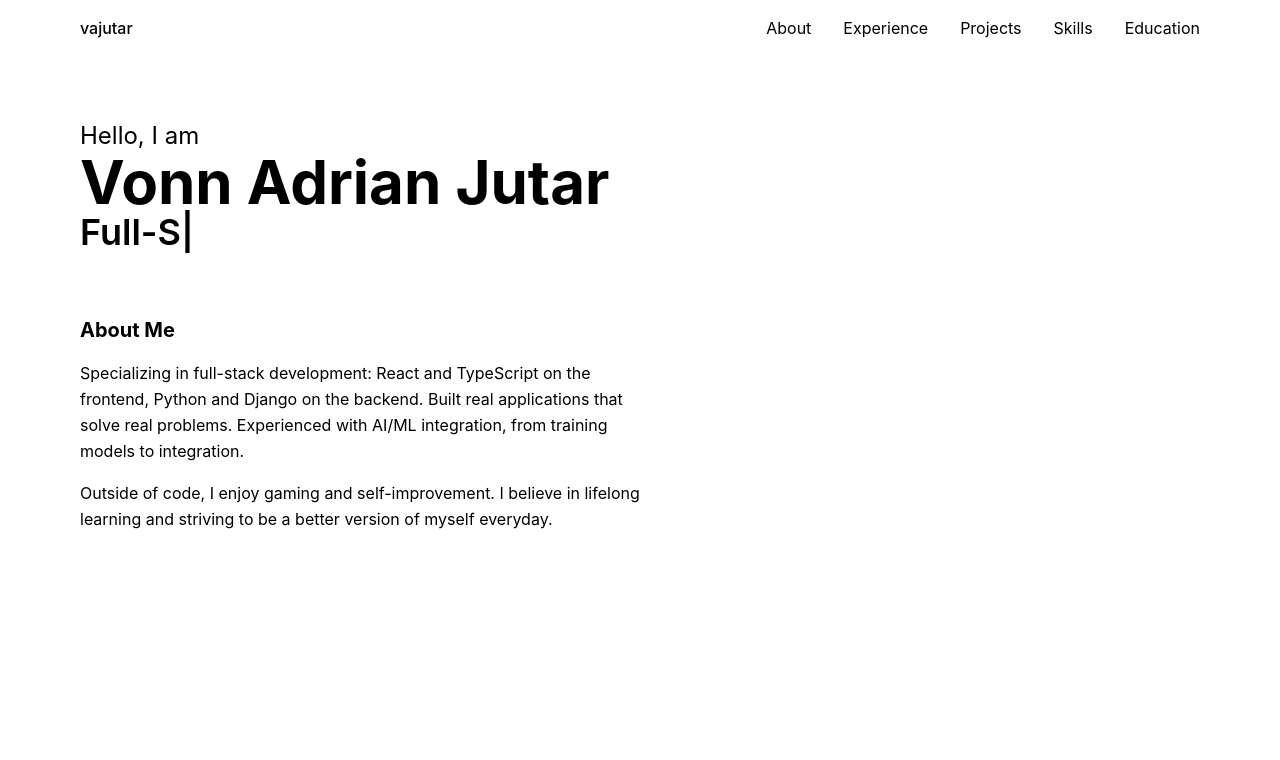
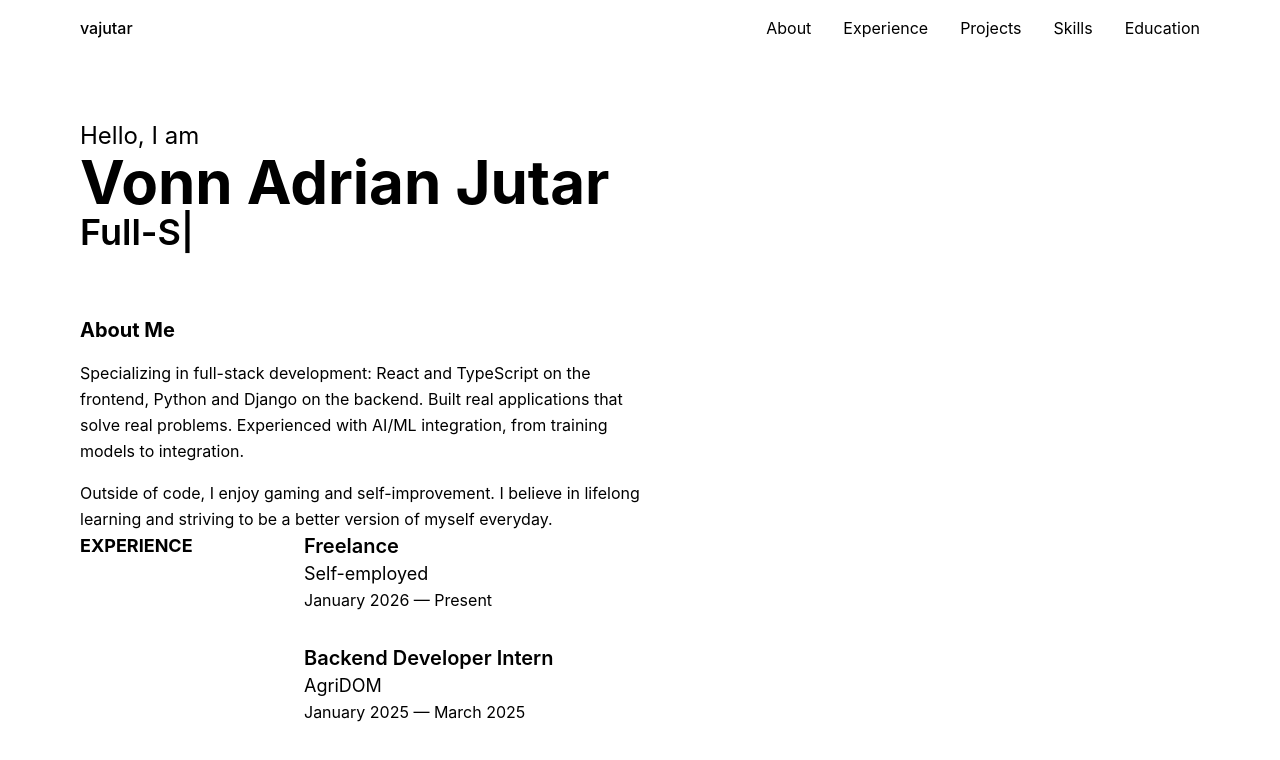
Before and after one commit to v-adrian/portfolio-website, a React (Vite) app: page / in a window 1280 px wide. Shown: the top 760 px of the page. Built offline with nearby package versions, Linux system fonts and the light colour scheme.

Commit message:
Add basic experience layout

```diff
--- a/src/sections/Experience.tsx
+++ b/src/sections/Experience.tsx
@@ -1,7 +1,27 @@
+import { experience } from "@/data/experience";
+
 function Experience() {
   return (
-    <></>
-  )
+    <section id="experience" className="grid grid-cols-1 gap-8 sm:grid-cols-[12rem_1fr]">
+      <h2 className="mb-4 text-lg font-bold">EXPERIENCE</h2>
+      <div className="space-y-8">
+        {experience.map((item) => (
+          <div key={item.id}>
+            <div>
+              <h3 className="text-xl font-semibold">{item.role}</h3>
+              <p className="text-lg">{item.company}</p>
+            </div>
+            <p className="text-md">{item.duration}</p>
+            {/* <ul>
+            {item.description.map((desc, i) => (
+              <li key={i}>{desc}</li>
+              ))}
+              </ul> */}
+          </div>
+        ))}
+      </div>
+    </section>
+  );
 }
 
-export default Experience
+export default Experience;
```
